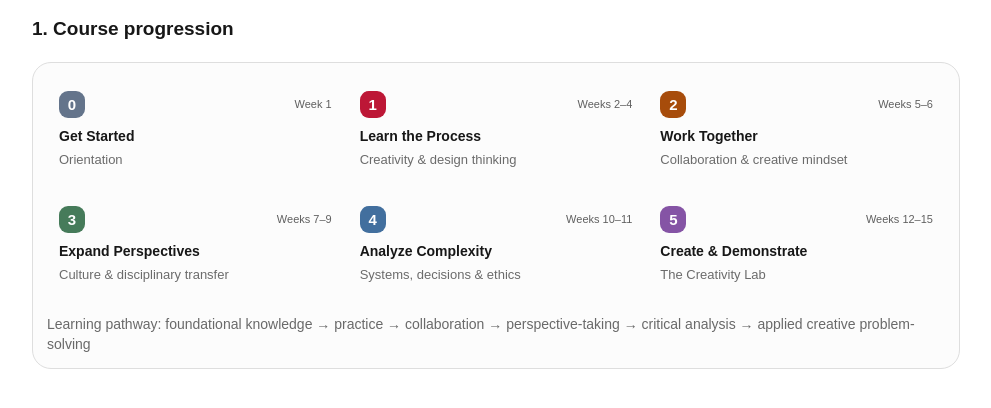
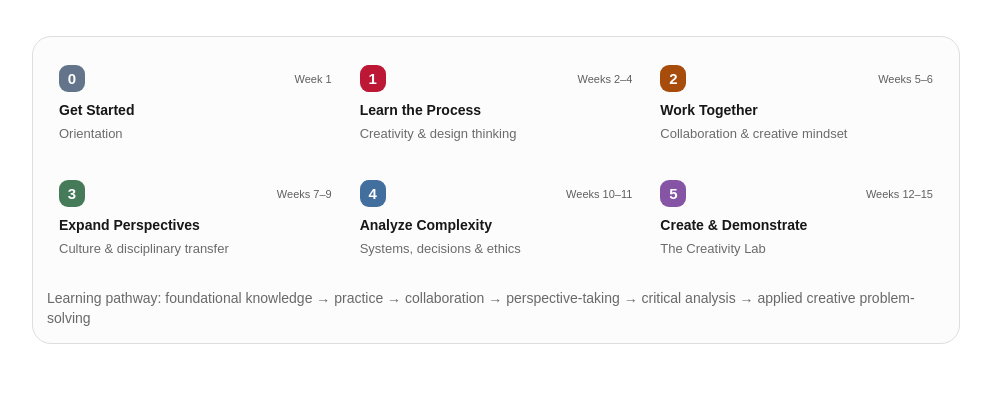
Before and after one commit to BluehatTom/CLA212, a plain HTML site: page CLA212_Course_Progression_Simple.html in a window 1280 px wide. Shown: the whole page, without its empty margins (144-1135 px from the left). Drawn offline with Linux system fonts and the light colour scheme.

Commit message:
Update CLA212_Course_Progression_Simple.html

```diff
--- a/CLA212_Course_Progression_Simple.html
+++ b/CLA212_Course_Progression_Simple.html
@@ -38,7 +38,7 @@
 <body>
 <main>
   <section aria-labelledby="progression-title">
-    <h1 id="progression-title">1. Course progression</h1>
+    <h1 id="progression-title"></h1>
     <div class="map">
       <ol class="stages" aria-label="Six stages of the course">
         <li class="stage"><div class="stage-top"><span class="number">0</span><span class="week">Week 1</span></div><h2>Get Started</h2><p>Orientation</p></li>
```
